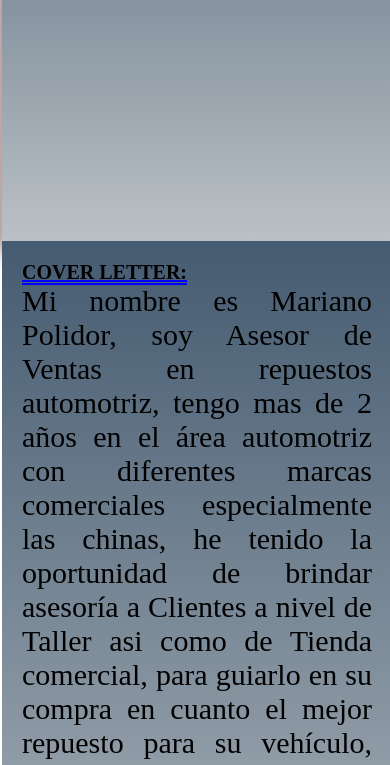
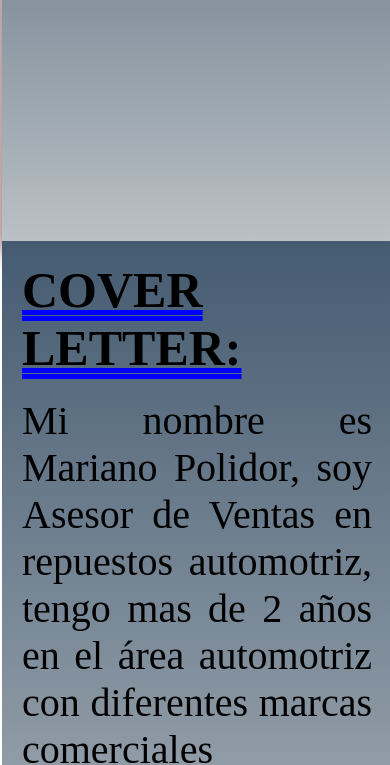
Before and after one commit to eliezerpolidor/cvMarianoPolidor, a plain HTML site: page cvMariano.html in a window 390 px wide. Shown: the part 299-1064 px from the top of the page. Drawn offline with Linux system fonts and the light colour scheme.

Commit message:
modifique css

```diff
--- a/css/styles.css
+++ b/css/styles.css
@@ -244,7 +244,7 @@ ol {
         position: absolute;
         top: 540px;
 
-        font-size: 30px;
+        font-size: 40px;
         text-align: justify;
         margin: 0;
         padding: 20px;
@@ -261,8 +261,9 @@ h3{
     font-size: 2.5vw;
 }
     .h5{
-        font-size: 20px;
+        font-size: 50px;
         text-decoration:underline double blue;
+        margin-bottom: 20px;
     }
     .bar_nav_link{
         display:inline;
```
